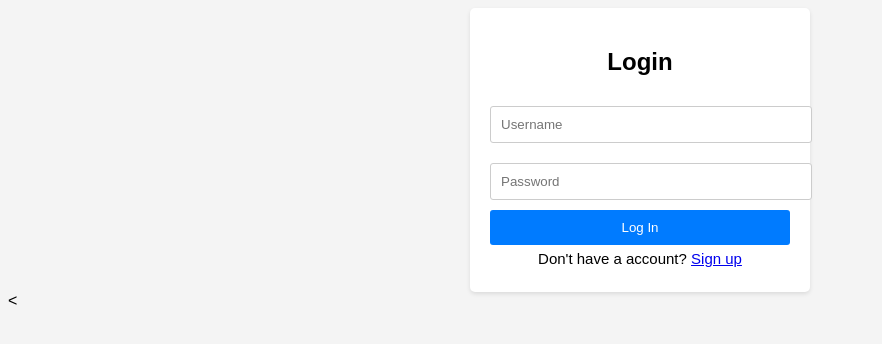
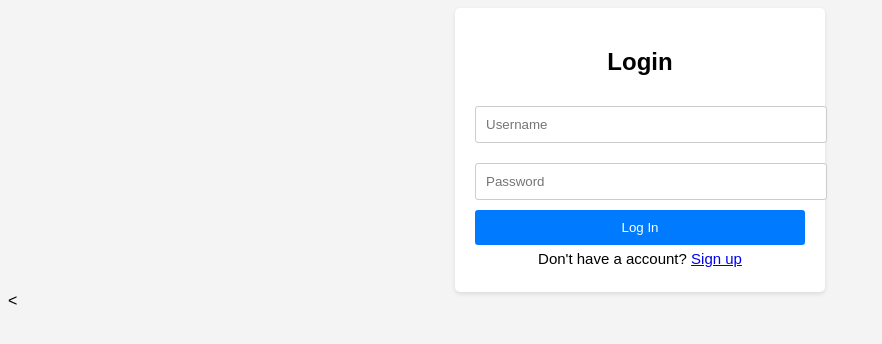
Before and after one commit to CodeWithDevesh/Event-Manager-Codeutsava-, a website: page Static/login.html in a window 1280 px wide. Shown: the whole page, without its empty margins (0-882 px from the left). Drawn offline with Linux system fonts and the light colour scheme.

Commit message:
modified login page

```diff
--- a/Static/login.html
+++ b/Static/login.html
@@ -1,33 +1,3 @@
-<!-- <!DOCTYPE html>
-<html>
-
-<head>
-    <title>Login Page</title>
-    <link rel="stylesheet" type="text/css" href="style.css">
-</head>
-
-<body>
-    <div class="container">
-        <form id="login-form" action="#">
-            <h2>Login</h2>
-            <div class="form-group">
-                <label for="username">Username:</label>
-                <input type="text" id="username" name="username" required>
-            </div>
-            <div class="form-group">
-                <label for="password">Password:</label>
-                <input type="password" id="password" name="password" required>
-            </div>
-            <button type="submit">Login</button>
-            <p id="error-message" class="error-message"></p>
-        </form>
-        <p>Don't have an account? <a href="signup.html">Sign Up</a></p>
-    </div>
-    <script src="login.js"></script>
-</body>
-
-</html> -->
-
 
 <!DOCTYPE html>
 <html>
@@ -41,13 +11,16 @@
         }
 
         .login-container {
-            max-width: 300px;
+            width: 330px;
             margin: 0 auto;
-            padding: 20px;
+            padding:20px;
             background: #fff;
             border-radius: 5px;
             box-shadow: 0 2px 4px rgba(0, 0, 0, 0.1);
         }
+
+
+
 
         h2 {
             text-align: center;
@@ -86,6 +59,9 @@
 <body>
     <div class="login-container">
         <h2>Login</h2>
+
+
+
         <form action="login.php" method="POST">
             <input type="text" name="username" placeholder="Username" required>
             <input type="password" name="password" placeholder="Password" required>
@@ -94,6 +70,9 @@
                 <p id="noaccount">Don't have a account?<span>
                     <a href="signup.html">Sign up</a></span></p>
             </div>
+         <div>
+
+         </div>
 
         </form>
     </div>
```
